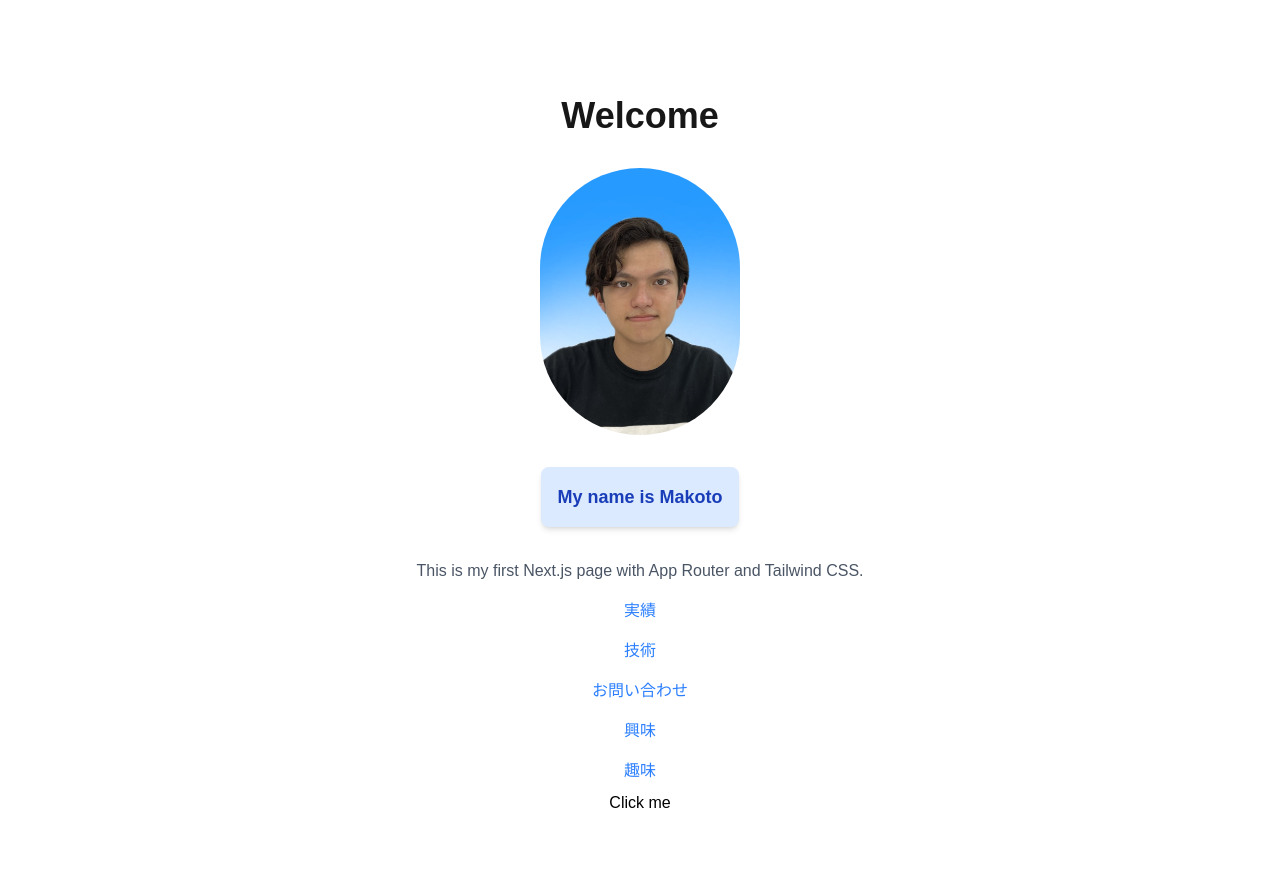
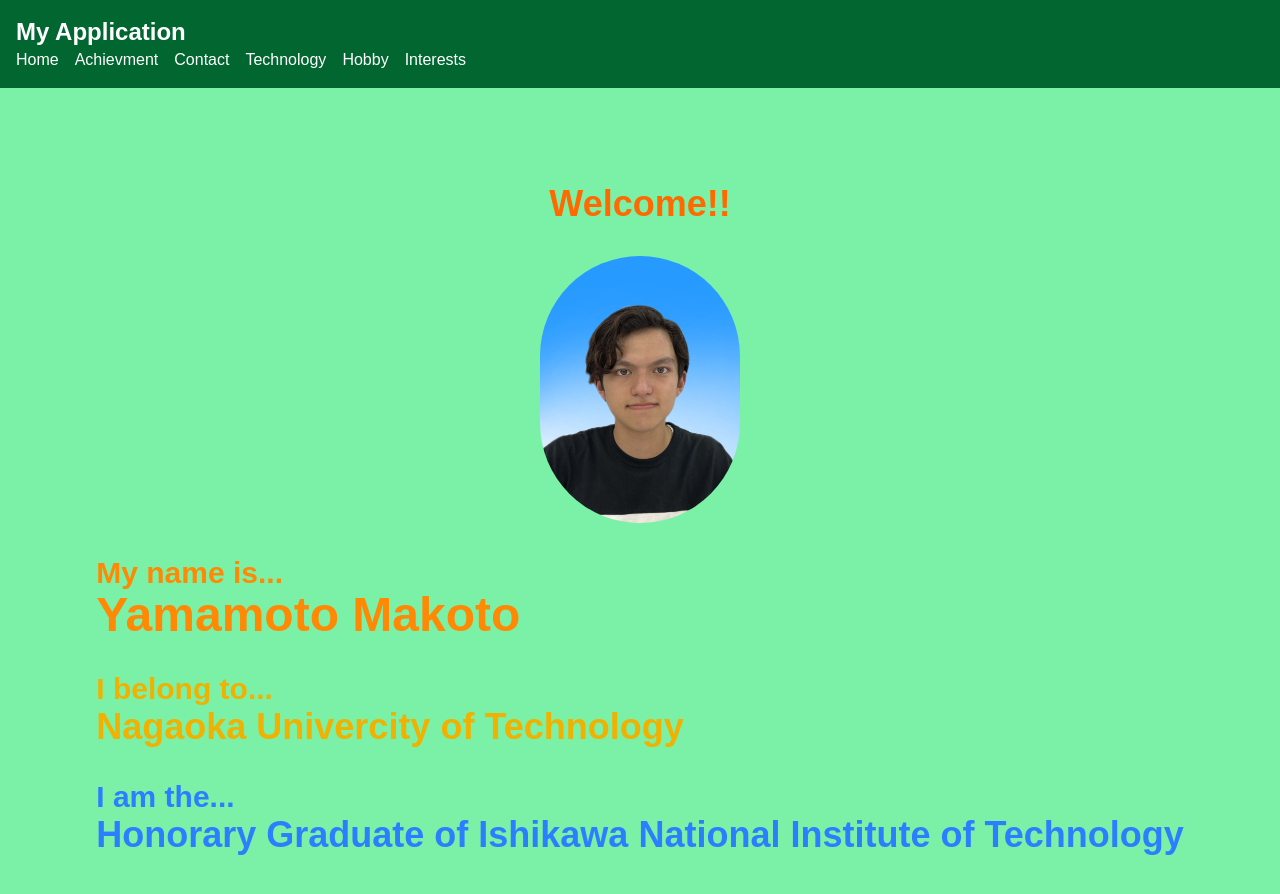
Before and after one commit to makochannnnnn/Makoto_Portfolio, a Next.js app: page / in a window 1280 px wide. Shown: the top 894 px of the page. Built offline with nearby package versions, Linux system fonts and the light colour scheme.

Commit message:
initial-commit-components

```diff
--- a/app/layout.tsx
+++ b/app/layout.tsx
@@ -1,5 +1,6 @@
 import type { Metadata } from "next";
 import { Geist, Geist_Mono } from "next/font/google";
+import Header from "@/components/Header";
 import "./globals.css";
 
 const geistSans = Geist({
@@ -25,8 +26,9 @@ export default function RootLayout({
   return (
     <html lang="en">
       <body
-        className={`${geistSans.variable} ${geistMono.variable} antialiased`}
+        className={`${geistSans.variable} ${geistMono.variable} antialiased bg-green-900 text-white min-h-screen flex flex-col`}
       >
+        <Header />
         {children}
       </body>
     </html>
--- a/app/page.tsx
+++ b/app/page.tsx
@@ -1,27 +1,34 @@
 import Image from "next/image";
 // import React, { useState } from 'react';
 import Name from '../components/Name';
+import Status from '../components/Status';
+import Position from '../components/Position';
 import Link from 'next/link';
 
 export default function Home() {
   //関数とか変数とか書く場所
   return (
-    <main className="flex min-h-screen flex-col items-center justify-center p-24">
-      <h1 className="text-4xl font-bold mb-8">Welcome</h1>
+    <main className="flex min-h-screen flex-col items-center justify-center p-24 bg-green-300">
+        <h1 className="text-4xl font-bold mb-8 text-orange-500">Welcome!!</h1>
       <Image
         src="/my_face.jpg"
         alt="Next.js Logo"
         width={200}
         height={200}
         className="rounded-full mb-8"/>
-      <Name name="Makoto"/>
-      <p className="mt-8 text-gray-600">This is my first Next.js page with App Router and Tailwind CSS.</p>
-      <Link href="/achievment" className="text-blue-500 hover:underline mt-4">実績</Link>
-      <Link href="/technology" className="text-blue-500 hover:underline mt-4">技術</Link>
-      <Link href="/contact" className="text-blue-500 hover:underline mt-4">お問い合わせ</Link>
-      <Link href="/interests" className="text-blue-500 hover:underline mt-4">興味</Link>
-      <Link href="/hobby" className="text-blue-500 hover:underline mt-4">趣味</Link>
-      <button className="bg-white text-black p-2 rounded">Click me</button>
+      <div>
+        <Name name="Yamamoto Makoto"/>
+        <Status status="Nagaoka Univercity of Technology"/>
+        <Position position="Honorary Graduate of Ishikawa National Institute of Technology"/>
+      </div>
+
+      {/* <p className="mt-8 text-gray-600">This is my first Next.js page with App Router and Tailwind CSS.</p> */}
+      {/* <Link href="/achievment" className="text-blue-500 hover:underline mt-4">実績</Link> */}
+      {/* <Link href="/technology" className="text-blue-500 hover:underline mt-4">技術</Link> */}
+      {/* <Link href="/contact" className="text-blue-500 hover:underline mt-4">お問い合わせ</Link> */}
+      {/* <Link href="/interests" className="text-blue-500 hover:underline mt-4">興味</Link> */}
+      {/* <Link href="/hobby" className="text-blue-500 hover:underline mt-4">趣味</Link> */}
+      {/* <button className="bg-white text-black p-2 rounded">Click me</button> */}
     </main>
   );
 }
--- /dev/null
+++ b/components/Header.tsx
@@ -0,0 +1,19 @@
+const Header = () => {
+    return (
+        <header className="bg-green-800 text-white p-4">
+        <h1 className="text-2xl font-bold">My Application</h1>
+        <nav>
+            <ul className="flex space-x-4">
+            <li><a href="/" className="hover:underline">Home</a></li>
+            <li><a href="/achievment" className="hover:underline">Achievment</a></li>
+            <li><a href="/contact" className="hover:underline">Contact</a></li>
+            <li><a href="/technology" className="hover:underline">Technology</a></li>
+            <li><a href="/hobby" className="hover:underline">Hobby</a></li>
+            <li><a href="/interests" className="hover:underline">Interests</a></li>
+            </ul>
+        </nav>
+        </header>
+    );
+}
+
+export default Header;
--- a/components/Name.tsx
+++ b/components/Name.tsx
@@ -6,8 +6,9 @@ type UserProps = {
 
 const Name = ({name}: UserProps) => {
   return (
-    <div className='p-4 bg-blue-100 rounded-lg shadow-md'>
-      <p className='text-lg font-semibold text-blue-800'>My name is {name}</p>
+    <div className="mb-8">
+      <p className='text-3xl font-semibold text-orange-400'>My name is... </p>
+      <p className='text-5xl font-semibold text-orange-400'>{name}</p>
     </div>
   );
 };
--- /dev/null
+++ b/components/Position.tsx
@@ -0,0 +1,16 @@
+import React from "react";
+
+type UserProps = {
+    position: string;
+}
+
+const Position = ({ position }: UserProps) => {
+  return (
+    <div className="text-3xl font-bold text-blue-500 mb-8">
+      <p>I am the...</p>
+      <p className="text-4xl">{position}</p>
+    </div>
+  );
+};
+
+export default Position;
--- /dev/null
+++ b/components/Status.tsx
@@ -0,0 +1,18 @@
+import React from "react";
+
+type UserProps = {
+    status: string;
+}
+
+const Status =({status} : UserProps)=> {
+  return (
+
+    <div className="text-3xl font-bold text-yellow-500 mb-8">
+      <p>I belong to...</p>
+      <p className="text-4xl">{status}</p>
+    </div>
+
+  );
+}
+
+export default Status;
```
